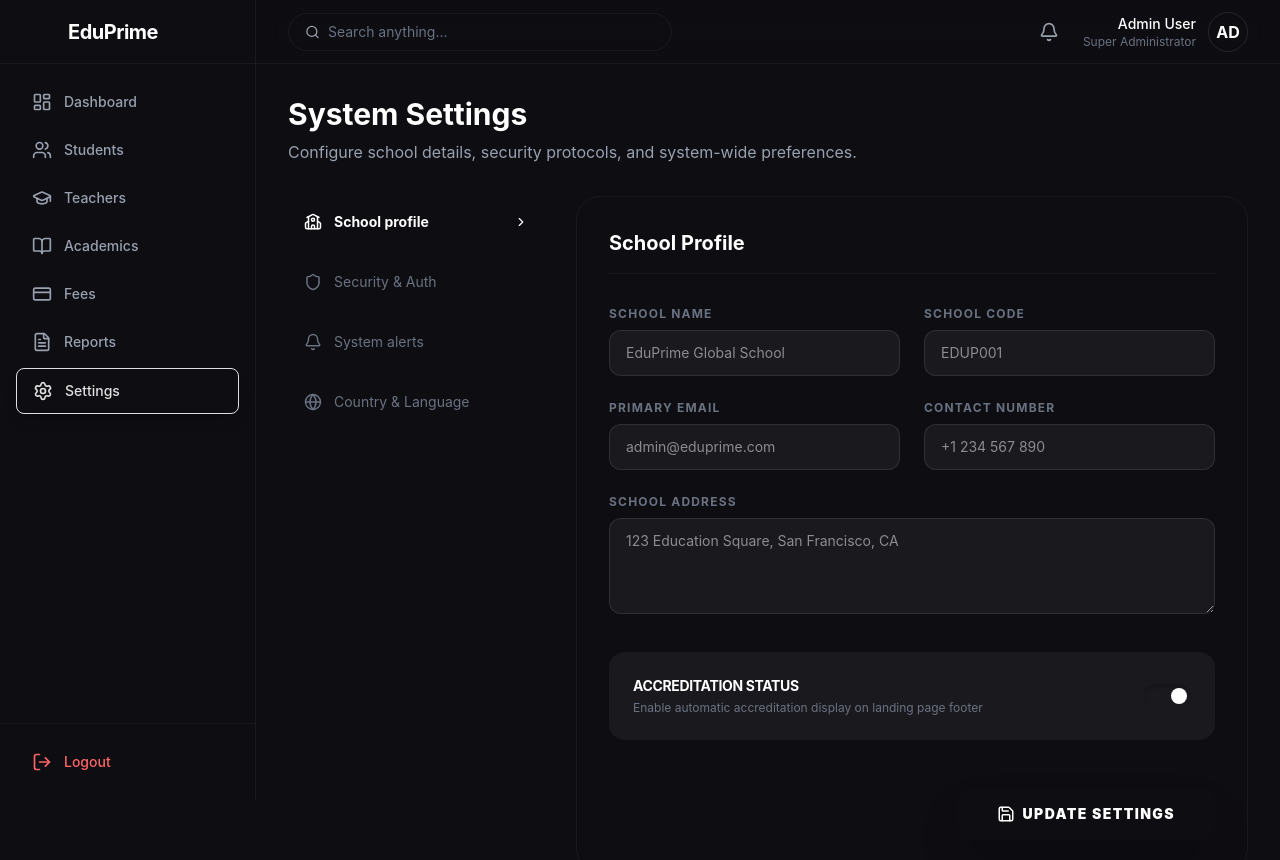
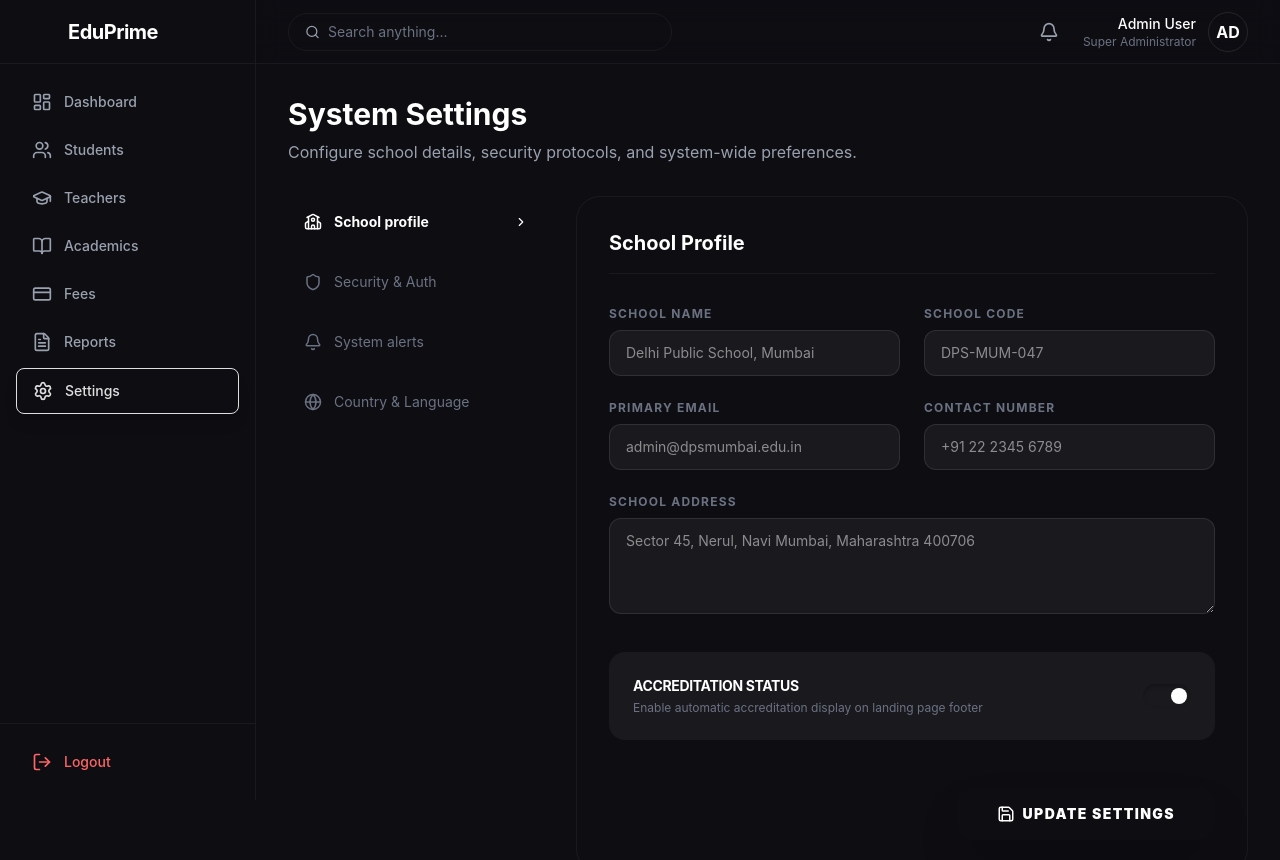
Before and after one commit to Naseer-047/School-website, a React app in the folder frontend/: page /admin/settings in a window 1280 px wide. Shown: the top 860 px of the page. Built offline with nearby package versions, Linux system fonts and the light colour scheme; the HTML template or start-up script is replaced by a standard one.

Commit message:
Implement initial admin settings page with tabbed navigation for school profile, security, notifications, and localization.

```diff
--- a/frontend/src/pages/admin/Settings.jsx
+++ b/frontend/src/pages/admin/Settings.jsx
@@ -47,13 +47,13 @@ const Settings = () => {
                         <div className="space-y-8">
                             <h3 className="text-xl font-bold text-white border-b border-white/5 pb-4">School Profile</h3>
                             <div className="grid grid-cols-1 md:grid-cols-2 gap-6">
-                                <FormGroup label="School Name" placeholder="EduPrime Global School" />
-                                <FormGroup label="School Code" placeholder="EDUP001" />
-                                <FormGroup label="Primary Email" placeholder="admin@eduprime.com" />
-                                <FormGroup label="Contact Number" placeholder="+1 234 567 890" />
+                                <FormGroup label="School Name" placeholder="Delhi Public School, Mumbai" />
+                                <FormGroup label="School Code" placeholder="DPS-MUM-047" />
+                                <FormGroup label="Primary Email" placeholder="admin@dpsmumbai.edu.in" />
+                                <FormGroup label="Contact Number" placeholder="+91 22 2345 6789" />
                                 <div className="md:col-span-2">
                                      <label className="text-xs text-gray-500 font-bold uppercase tracking-widest block mb-2">School Address</label>
-                                     <textarea className="w-full bg-white/5 border border-white/10 rounded-xl px-4 py-3 text-sm text-white focus:outline-none focus:border-primary h-24" placeholder="123 Education Square, San Francisco, CA"></textarea>
+                                     <textarea className="w-full bg-white/5 border border-white/10 rounded-xl px-4 py-3 text-sm text-white focus:outline-none focus:border-primary h-24" placeholder="Sector 45, Nerul, Navi Mumbai, Maharashtra 400706"></textarea>
                                 </div>
                             </div>
 
```
